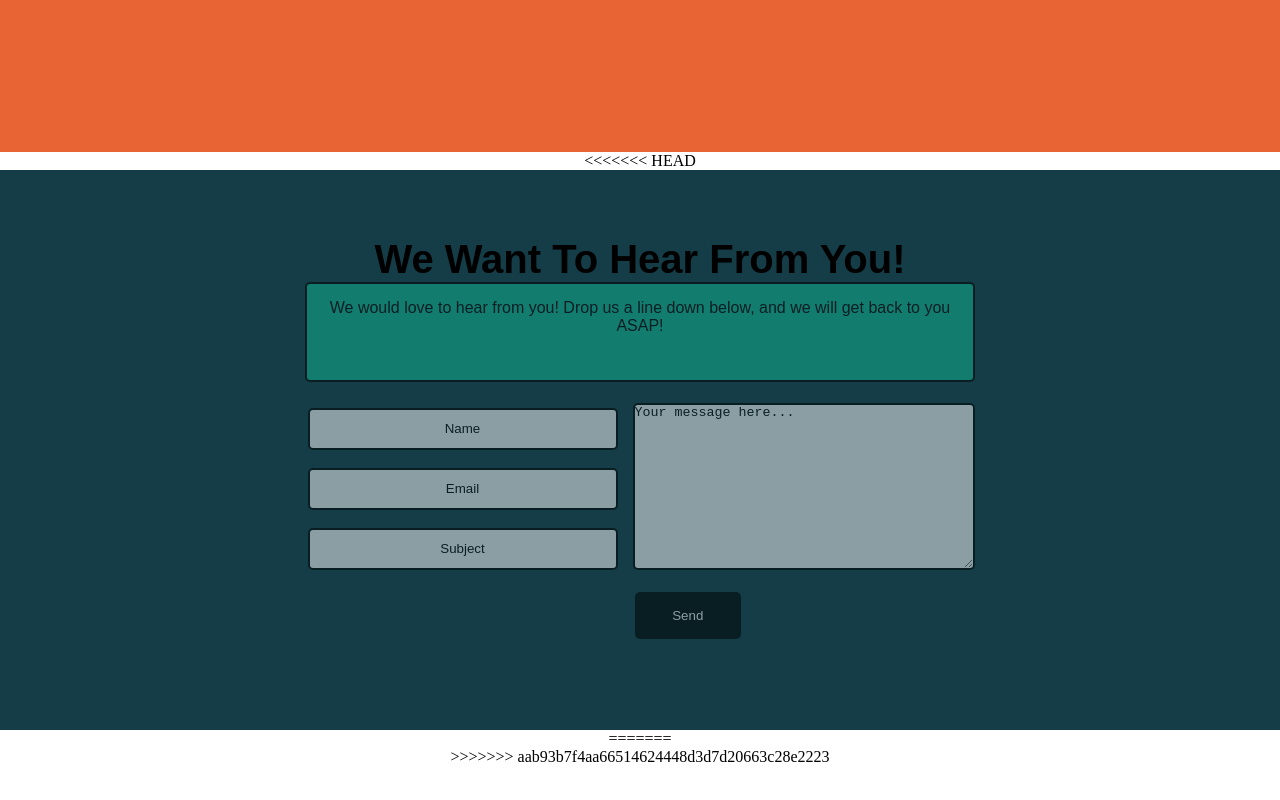
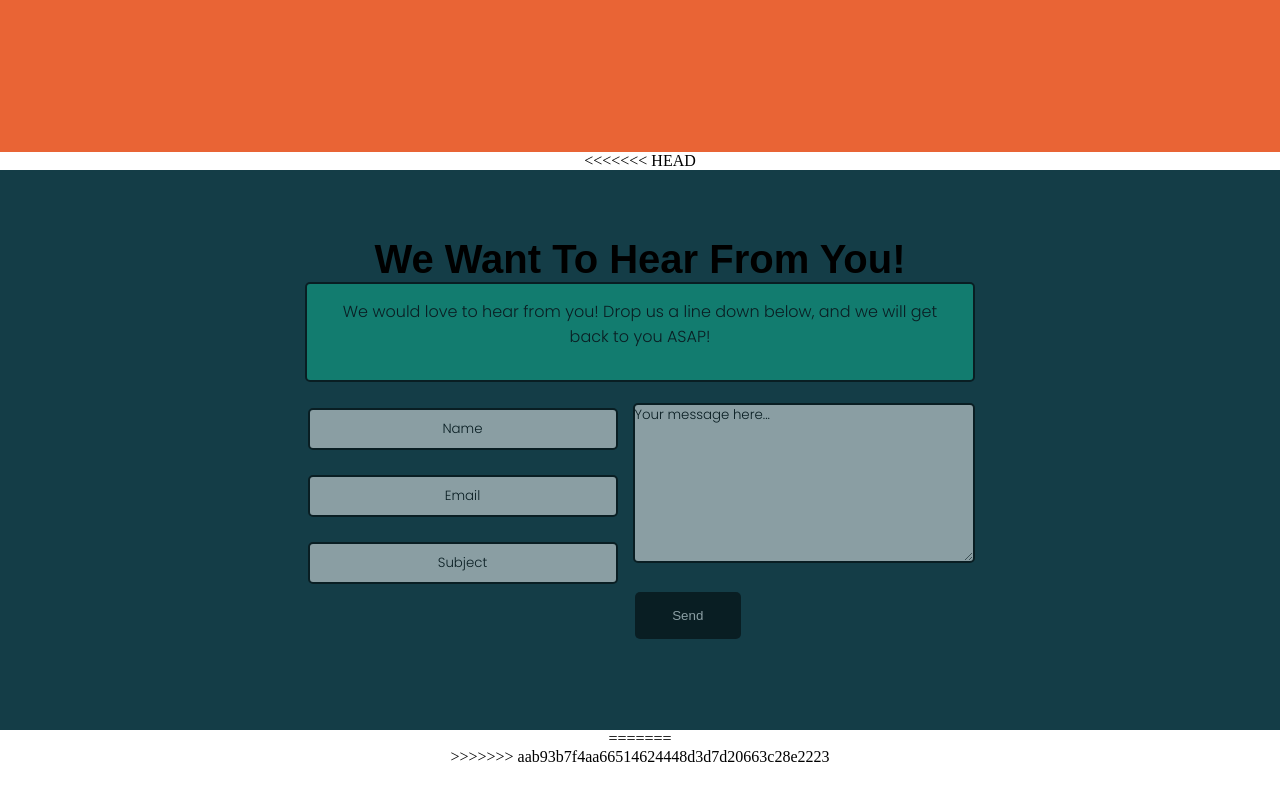
Before and after one commit to chingu-voyages/v19-toucans-team-01, a plain HTML site: page index.html in a window 1280 px wide. Shown: the part 1780-2580 px from the top of the page. Drawn offline with nearby package versions, Linux system fonts and the light colour scheme.

```diff
--- a/index.css
+++ b/index.css
@@ -282,6 +282,7 @@
     margin-bottom: 3%;
     border-radius: 5px;
     border: 2px solid black;
+    font-family: 'Poppins', sans-serif;
 }
 
 .test {
@@ -290,11 +291,13 @@
     flex-direction: row;
     justify-content: center;
     border-radius: 100%;
+    font-family: 'Poppins', sans-serif;
 }
 
 ::placeholder {
     color: black;
     opacity: 1;
+    font-family: 'Poppins', sans-serif;
 }
 
 .testOne {
@@ -305,6 +308,7 @@
     padding: 0px 10px;
     margin: 5px;
     border-radius: 5px 25px 25px 0px;
+    font-family: 'Poppins', sans-serif;
 }
 
 .testTwo {
@@ -314,6 +318,7 @@
     flex-direction: column;
     opacity: 0.5;
     border-radius: 5px;
+    font-family: 'Poppins', sans-serif;
 }
 
 input[type=text] {
@@ -328,6 +333,7 @@
     width: 342px;
     border-radius: 5px;
     border: 2px solid black;
+    font-family: 'Poppins', sans-serif;
 }
 
 
```
